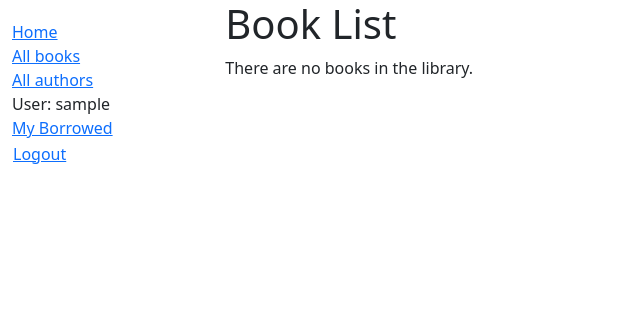
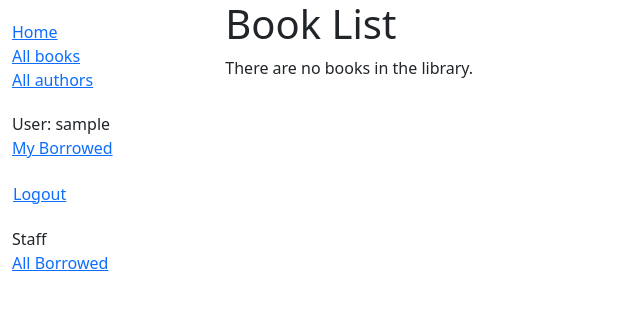
Before and after one commit to btaskinen/django-library, a Django app: page /catalog/books/ in a window 1280 px wide. Shown: the top 310 px of the page, without its empty margins (0-640 px from the left). Run offline with Django 5.2, Linux system fonts and the light colour scheme; the visitor is signed in with stand-in values (Sample User, id 1); data that the repository does not hold is empty.

Commit message:
Create view for all borrowed books
- view only accessible for members of Librarian group
- permission is handled through permission property in BookInstance Meta class

```diff
--- a/catalog/models.py
+++ b/catalog/models.py
@@ -119,6 +119,7 @@ class BookInstance(models.Model):
 
     class Meta:
         ordering = ['due_back']
+        permissions = (("can_mark_returned", "Set book as returned"),)
 
     def __str__(self):
         """String for representing the Model object."""
--- a/catalog/static/css/styles.css
+++ b/catalog/static/css/styles.css
@@ -2,6 +2,10 @@
   margin-top: 20px;
   padding: 0;
   list-style: none;
+}
+
+.sidebar-nav .sidebar-gap {
+  margin-top: 20px;
 }
 
 #logout-form {
--- a/catalog/templates/base_generic.html
+++ b/catalog/templates/base_generic.html
@@ -25,17 +25,22 @@
               <li><a href="{% url 'index' %}">Home</a></li>
               <li><a href="{% url 'books' %}">All books</a></li>
               <li><a href="{% url 'authors' %}">All authors</a></li>
+
               {% if user.is_authenticated %}
-                <li>User:  {{ user.get_username }}</li>
+                <li  class="sidebar-gap">User:  {{ user.get_username }}</li>
                 <li><a href="{% url 'my-borrowed' %}">My Borrowed</a></li>
-                <li>
+                <li class="sidebar-gap">
                   <form id="logout-form" method="post" action="{% url 'logout'%}">
                     {% csrf_token %}
                     <button type="submit" class="btn btn-link">Logout</button>
                   </form>
                 </li>
               {% else %}
-                <li><a href="{% url 'login' %}?next={{ request.path }}">Login</a></li>
+                <li class="sidebar-gap"><a href="{% url 'login' %}?next={{ request.path }}">Login</a></li>
+              {% endif %}
+              {% if user.is_authenticated and perms.catalog.can_mark_returned %}
+              <li class="sidebar-gap">Staff</li>
+              <li><a href="{% url 'loaned-books' %}">All Borrowed</a></li>
               {% endif %}
             </ul>
           {% endblock %}
--- a/catalog/urls.py
+++ b/catalog/urls.py
@@ -1,6 +1,7 @@
 """Defines URL routes for the catalog application."""
 from django.urls import path
-from .views import index, BookListView, BookDetailView, AuthorListView, AuthorDetailView, LoanedBooksByUserListView
+from .views import (index, BookListView, BookDetailView, AuthorListView,
+AuthorDetailView, LoanedBooksByUserListView, AllLoanedBooksListView)
 
 urlpatterns = [
     path('', index, name='index'),
@@ -8,5 +9,6 @@ urlpatterns = [
     path('book/<int:pk>', BookDetailView.as_view(), name='book-detail'),
     path('authors/', AuthorListView.as_view(), name='authors'),
     path('author/<int:pk>', AuthorDetailView.as_view(), name='author-detail'),
-    path('mybooks/', LoanedBooksByUserListView.as_view(), name='my-borrowed')
+    path('mybooks/', LoanedBooksByUserListView.as_view(), name='my-borrowed'),
+    path('loaned-books/', AllLoanedBooksListView.as_view(), name='loaned-books')
 ]
--- a/catalog/views.py
+++ b/catalog/views.py
@@ -69,3 +69,12 @@ class LoanedBooksByUserListView(LoginRequiredMixin, generic.ListView):
             .filter(status__exact='o')
             .order_by('due_back')
         )
+
+class AllLoanedBooksListView(LoginRequiredMixin, generic.ListView):
+    """Generic class-based view listing all books currently on loan"""
+    model = BookInstance
+    template_name = 'catalog/bookinstance_list_borrowed_all.html'
+    paginate_by = 5
+
+    def get_queryset(self):
+        return (BookInstance.objects.filter(status__exact='o').order_by('due_back'))
```
Also changed, not shown: catalog/templates/catalog/bookinstance_list_borrowed_all.html (added, +23 -0 lines), catalog/migrations/0004_alter_bookinstance_options.py (added).
